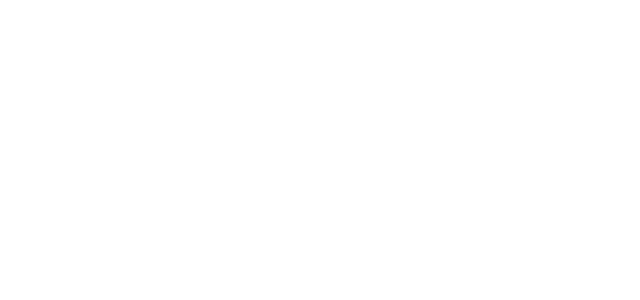
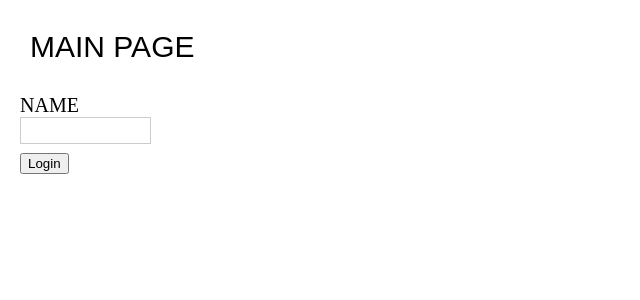
Before and after one commit to taeyoonyy/0212-react, a React (Create React App) app: page / in a window 1280 px wide. Shown: the top 300 px of the page, without its empty margins (0-640 px from the left). Built offline with nearby package versions, Linux system fonts and the light colour scheme.

Commit message:
add main page components

```diff
--- a/src/App.js
+++ b/src/App.js
@@ -1,6 +1,11 @@
+import Main from "./pages/Main";
+
+
 function App() {
   return (
-    <div></div>
+    <div>
+      <Main />
+    </div>
   );
 }
 
--- a/src/pages/Main.js
+++ b/src/pages/Main.js
@@ -0,0 +1,17 @@
+import React from 'react';
+import classes from './Main.module.css'
+
+const main = () => {
+  return (
+    <React.Fragment>
+      <div className={classes.header}> MAIN PAGE</div>
+      <form className={classes.form}>
+        <label>NAME</label>
+        <input id="name" type="text"></input>
+        <button>Login</button>
+      </form>
+    </React.Fragment>
+  )
+}
+
+export default main;
--- /dev/null
+++ b/src/pages/Main.module.css
@@ -0,0 +1,28 @@
+.header {
+  font-size: 30px;
+  font-family: sans-serif;
+  margin: 30px;
+}
+
+.form {
+  margin: 20px;
+}
+
+.form label {
+  font-size: 20px;
+  font-family: sans-s
+}
+
+.form input {
+  font: inherit;
+  display: block;
+  width: 10%;
+  border: 1px solid #ccc;
+  padding: 0.15rem;
+  margin-bottom: 0.5rem;
+}
+
+.form input:focus {
+  outline: none;
+  border-color: red;
+}
```
